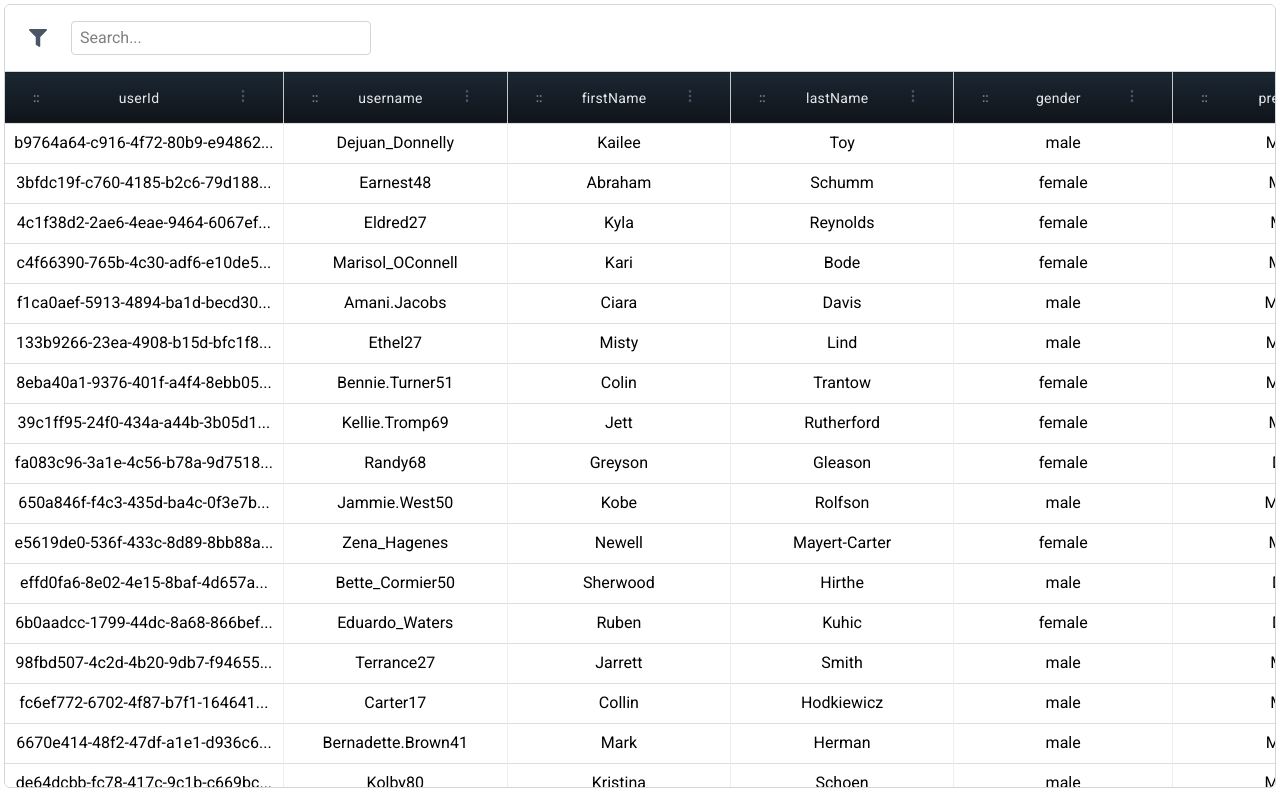
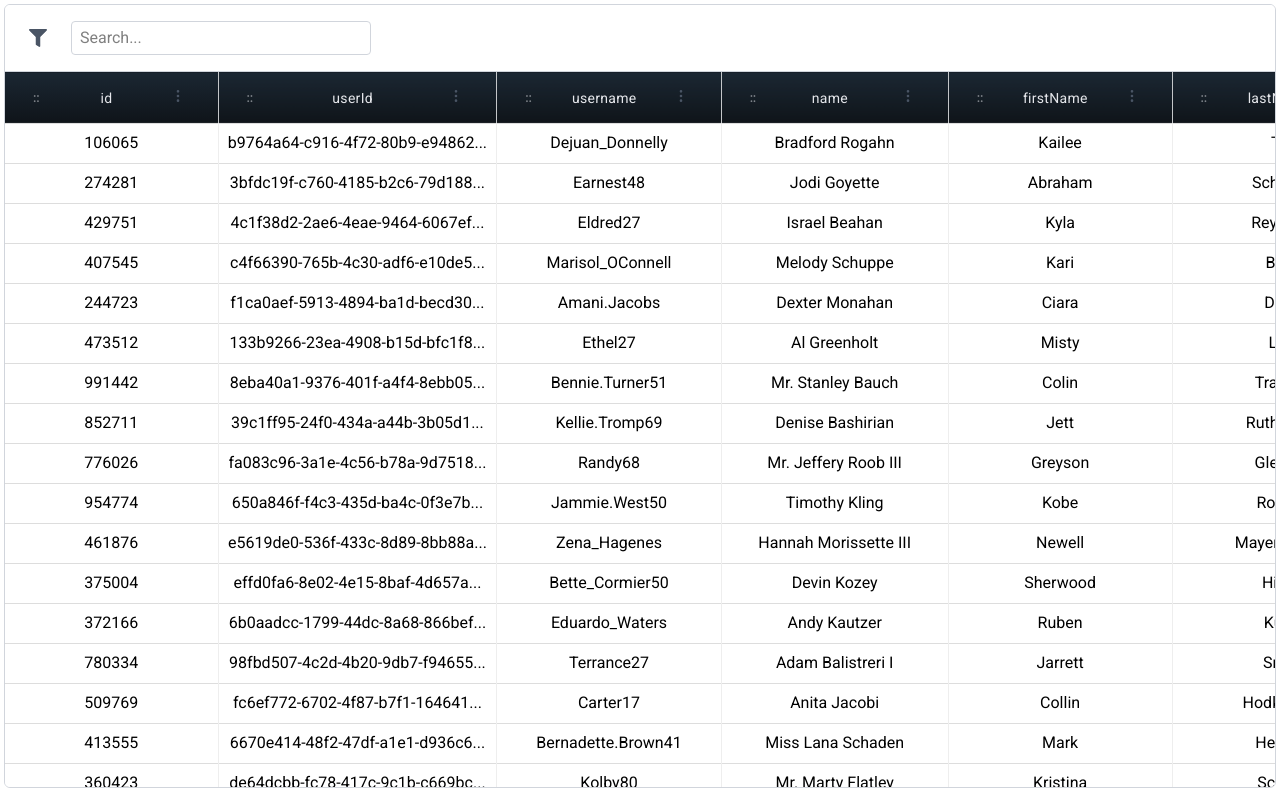
Before and after one commit to Anoop-jaiswal/virtualized-table, a React (Vite) app: page /home in a window 1280 px wide. Built offline with nearby package versions, Linux system fonts and the light colour scheme.

Commit message:
code refactor

```diff
--- a/src/components/Table/Table.tsx
+++ b/src/components/Table/Table.tsx
@@ -4,7 +4,6 @@ import {
   flexRender,
   getCoreRowModel,
   getFilteredRowModel,
-  getSortedRowModel,
   useReactTable,
 } from "@tanstack/react-table";
 import { useVirtualizer } from "@tanstack/react-virtual";
@@ -49,12 +48,9 @@ export default function Table() {
     columnResizeMode: "onChange",
     defaultColumn,
     getCoreRowModel: getCoreRowModel(),
-    getSortedRowModel: getSortedRowModel(),
     getFilteredRowModel: getFilteredRowModel(),
     filterFns: { fuzzy: fuzzyFilter },
     globalFilterFn: fuzzyFilter,
-    enableRowSelection: true,
-    getRowCanExpand: () => true,
     initialState: {
       columnVisibility: initialColumnVisibility,
       columnOrder: columnIds,
@@ -160,7 +156,6 @@ export default function Table() {
                     <tr
                       style={{
                         background: row.getIsSelected() ? "#3c3c80ff" : "white",
-                        color: row.getIsSelected() ? "white" : "black",
                         height: `${virtualRow.size}px`,
                       }}
                     >
--- a/src/components/Table/Table.utils.ts
+++ b/src/components/Table/Table.utils.ts
@@ -10,18 +10,6 @@ export const fuzzyFilter: FilterFn<User> = (row, columnId, value, addMeta) => {
   return itemRank.passed;
 };
 
-export const reorder = (
-  list: string[],
-  startIndex: number,
-  endIndex: number
-): string[] => {
-  const result = Array.from(list);
-  const [removed] = result.splice(startIndex, 1);
-  result.splice(endIndex, 0, removed);
-
-  return result;
-};
-
 export const convertCamelToTitleCase = (text: string) => {
   const result = text.replace(/([A-Z])/g, " $1");
   return result.charAt(0).toUpperCase() + result.slice(1);
--- a/src/components/Table/TableHeader.tsx
+++ b/src/components/Table/TableHeader.tsx
@@ -1,7 +1,7 @@
 import type { Header } from "@tanstack/react-table";
 import { useSortable } from "@dnd-kit/sortable";
 import { CSS } from "@dnd-kit/utilities";
-import { ChevronDown, ChevronUp, MoreVertical } from "lucide-react";
+import { MoreVertical } from "lucide-react";
 import { useState, useRef, useEffect } from "react";
 import type { User } from "../../types/userTypes";
 
@@ -12,7 +12,6 @@ interface TableHeaderProps {
 
 export const TableHeader = ({ header }: TableHeaderProps) => {
   const isPinned = header.column.getIsPinned();
-  const isSorted = header.column.getIsSorted();
   const [open, setOpen] = useState(false);
   const menuRef = useRef<HTMLDivElement>(null);
 
@@ -70,12 +69,6 @@ export const TableHeader = ({ header }: TableHeaderProps) => {
                   ? header.column.columnDef.header(header.getContext())
                   : header.column.columnDef.header
                 : null}
-            </span>
-          )}
-          {isSorted && (
-            <span className="inline-block">
-              {isSorted === "asc" && <ChevronDown size={14} />}
-              {isSorted === "desc" && <ChevronUp size={14} />}
             </span>
           )}
         </div>
--- a/src/components/Table/useTableData.tsx
+++ b/src/components/Table/useTableData.tsx
@@ -16,11 +16,7 @@ export const useTableData = () => {
   );
 
   const fieldColumns = useMemo(() => {
-    return allKeys
-      .filter(
-        (key) => !["id", "avatar", "name", "birthDate", "age"].includes(key)
-      )
-      .map((key) =>
+    return allKeys.map((key) =>
       columnHelper.accessor(key as keyof User, {
         id: key,
         header: key,
```
Lines whose indentation alone changed are shown as unchanged.
